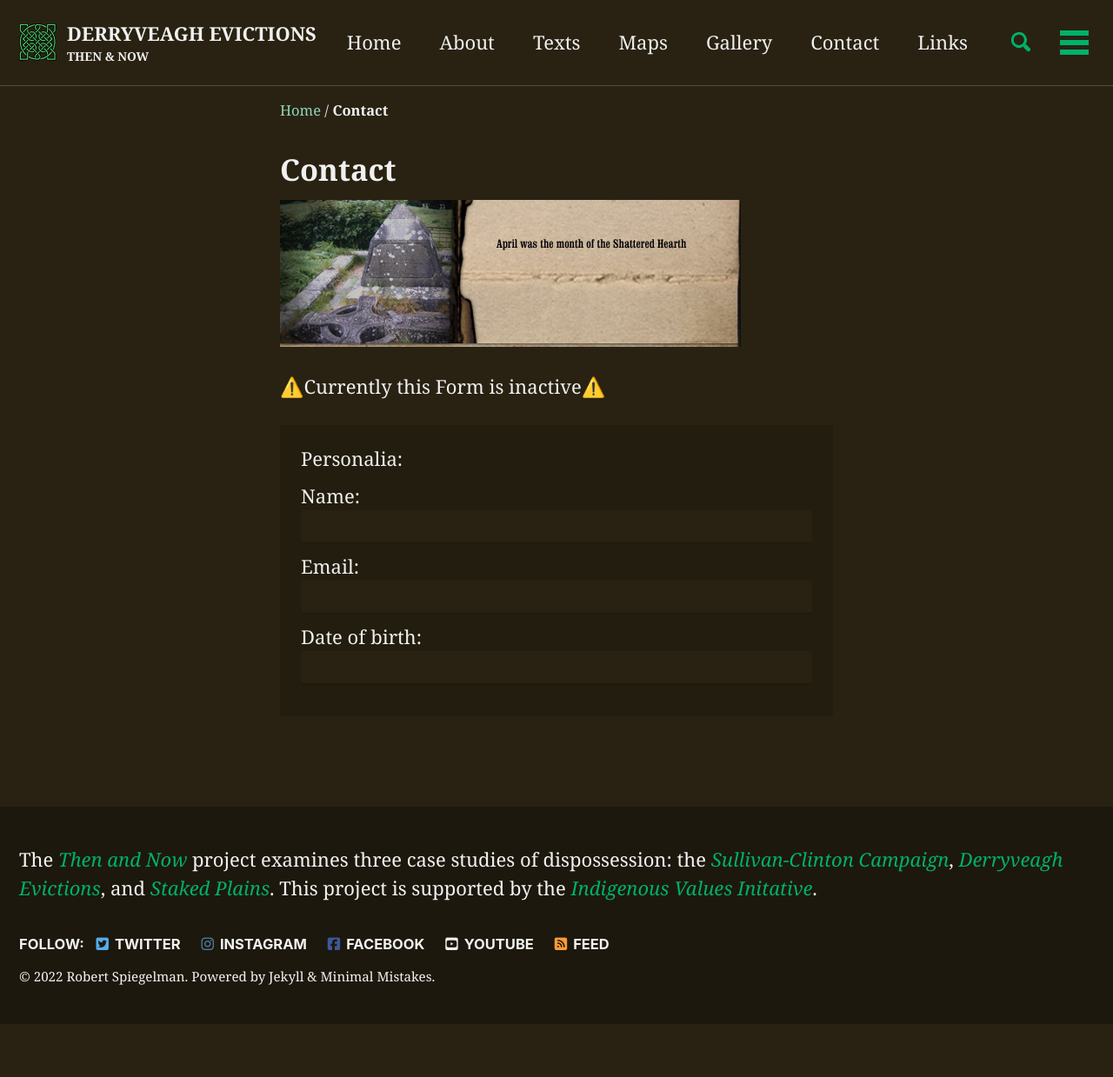
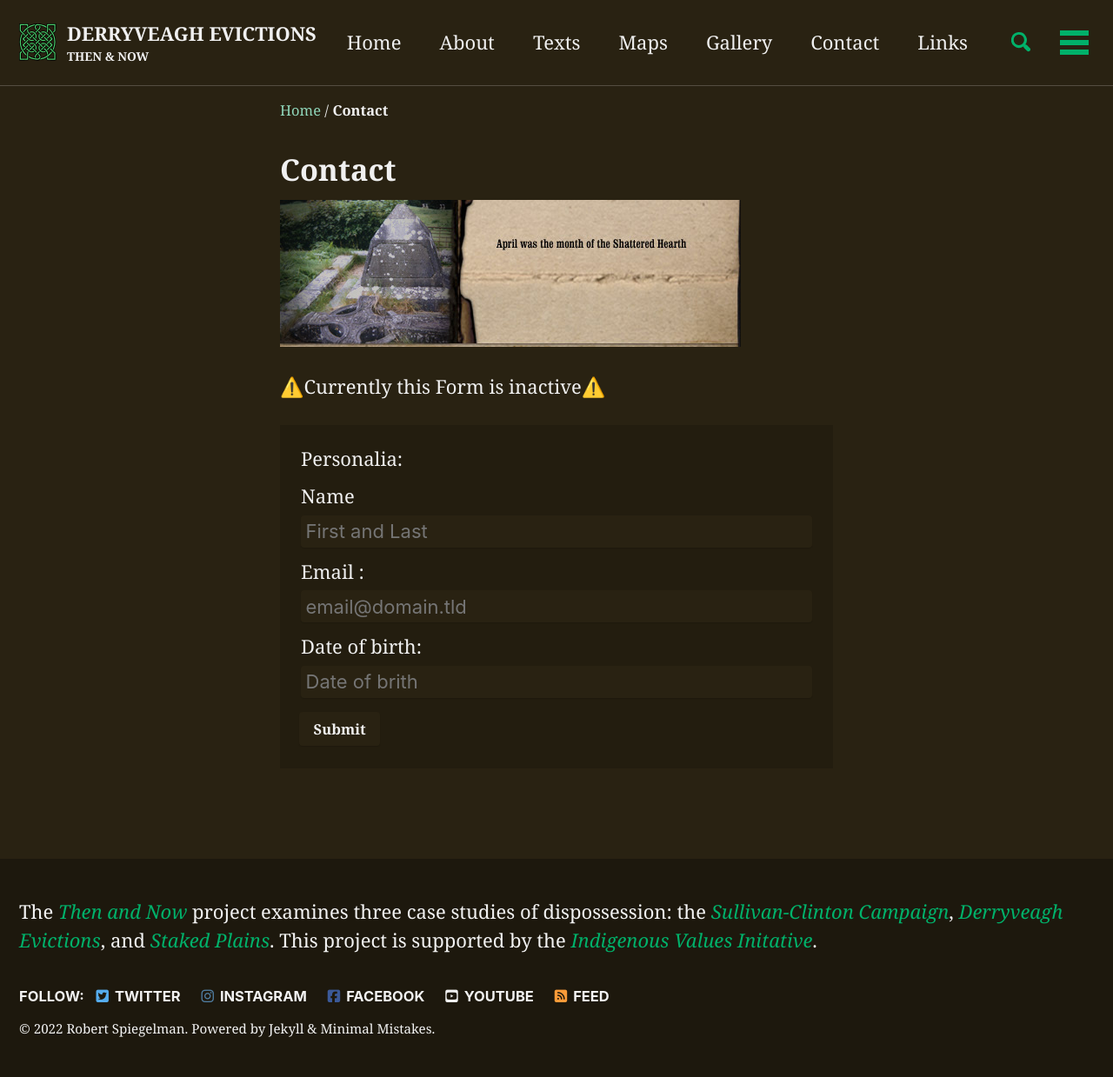
Before and after one commit to adamdjbrett/derryveagh-new, a Jekyll site: the page built from _pages/contact.md, in a window 1280 px wide. Shown: the whole page at 87% size. Built offline with Jekyll 4.4.1, drawn with Linux system fonts in a browser that asks for light colours; cached includes are drawn as plain includes; nearby versions of some CDN libraries; before the commit the page ends 1178 px from its top, so only the background shows below that.

Commit message:
Update and Fix contact
Update and Fix contact

```diff
--- a/_pages/contact.md
+++ b/_pages/contact.md
@@ -7,11 +7,17 @@ permalink: /contact/
 ![April was the Month of the Shattered Hearth](/images/section_4.jpg)
 
 ⚠️Currently this Form is inactive⚠️
-<form>
-  <fieldset>
-    <legend>Personalia:</legend>
-    Name: <input type="text" size="30"><br>
-    Email: <input type="text" size="30"><br>
-    Date of birth: <input type="text" size="10">
-  </fieldset>
-</form>
+
+  <form id="fs-frm" name="simple-contact-form" accept-charset="utf-8" action="https://formspree.io/f/mdobawgz" method="post">
+    <fieldset id="fs-frm-inputs">
+      <legend>Personalia:</legend>
+      <label for="full-name">Name</label>
+      <input class="form-control" type="text" name="name" id="full-name" placeholder="First and Last" required="">
+      <label for="email-address">Email :</label>
+      <input class="form-control" type="email" name="_replyto" id="email-address" placeholder="email@domain.tld" required="">
+      <label for="message">Date of birth:</label>
+      <input class="form-control" type="text" name="date" id="date" placeholder="Date of brith" required="">
+      <input type="hidden" name="_subject" id="email-subject" value="Derryveagh Form Submission">
+      </fieldset>
+    <input type="submit" class="orange btn" value="Submit">
+  </form>
```
